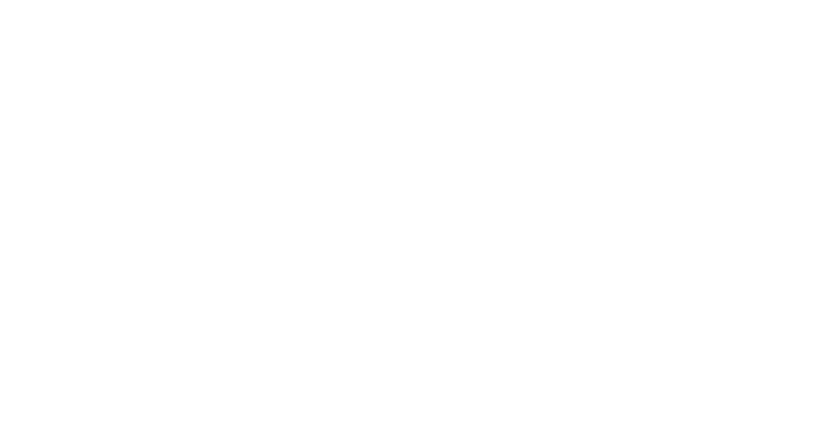
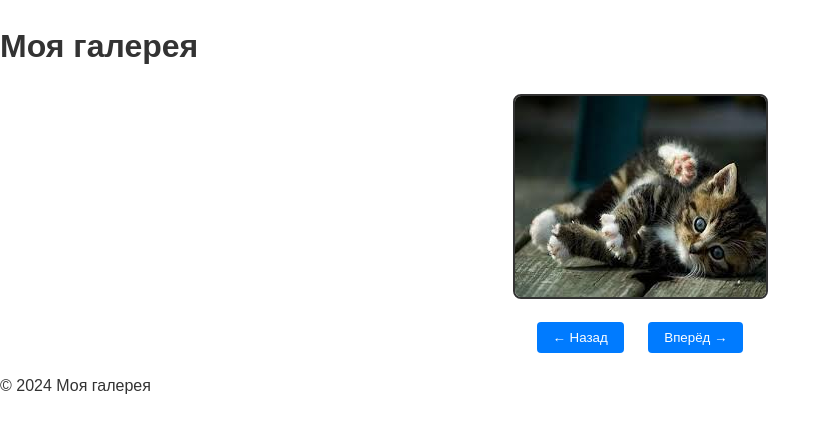
Before and after one commit to delizer-r/website, a plain HTML site: page pages/gallery.html in a window 1280 px wide. Shown: the whole page, without its empty margins (0-831 px from the left). Drawn offline with Linux system fonts and the light colour scheme.

Commit message:
Added gallery

```diff
--- a/pages/gallery.html
+++ b/pages/gallery.html
@@ -0,0 +1,27 @@
+<!DOCTYPE html>
+<html lang="ru">
+<head>
+    <meta charset="UTF-8">
+    <meta name="viewport" content="width=device-width, initial-scale=1.0">
+    <title>Галерея изображений</title>
+    <link rel="stylesheet" href="../styles/main.css">
+</head>
+<body>
+    <header>
+        <h1>Моя галерея</h1>
+    </header>
+    <main>
+        <div class="gallery-container">
+            <img id="current-image" src="../images/image1.jpg" alt="Изображение 1">
+            <div class="gallery-controls">
+                <button id="prev-btn">← Назад</button>
+                <button id="next-btn">Вперёд →</button>
+            </div>
+        </div>
+    </main>
+    <footer>
+        <p>© 2024 Моя галерея</p>
+    </footer>
+    <script src="../scripts/gallery.js"></script>
+</body>
+</html>
--- /dev/null
+++ b/scripts/gallery.js
@@ -0,0 +1,26 @@
+const images = [
+    "../images/image1.jpg",
+    "../images/image2.jpg",
+    "../images/image3.jpg"
+];
+
+let currentIndex = 0;
+const currentImage = document.getElementById("current-image");
+const prevBtn = document.getElementById("prev-btn");
+const nextBtn = document.getElementById("next-btn");
+
+function updateImage() {
+    currentImage.src = images[currentIndex];
+}
+
+prevBtn.addEventListener("click", () => {
+    currentIndex = (currentIndex - 1 + images.length) % images.length;
+    updateImage();
+});
+
+nextBtn.addEventListener("click", () => {
+    currentIndex = (currentIndex + 1) % images.length;
+    updateImage();
+});
+
+updateImage();
--- a/styles/main.css
+++ b/styles/main.css
@@ -69,3 +69,33 @@ button[type="submit"] {
 button[type="submit"]:hover {
     background: #e8491d;
 }
+.gallery-container {
+    text-align: center;
+    margin: 20px auto;
+    max-width: 800px;
+}
+
+.gallery-container img {
+    max-width: 100%;
+    height: auto;
+    border: 2px solid #333;
+    border-radius: 8px;
+}
+
+.gallery-controls {
+    margin-top: 15px;
+}
+
+.gallery-controls button {
+    padding: 8px 16px;
+    margin: 0 10px;
+    cursor: pointer;
+    background: #007BFF;
+    color: white;
+    border: none;
+    border-radius: 4px;
+}
+
+.gallery-controls button:hover {
+    background: #0056b3;
+}
```
Also changed, not shown: images/image1.jpg (added), images/image2.jpg (added), images/image3.jpg (added).
